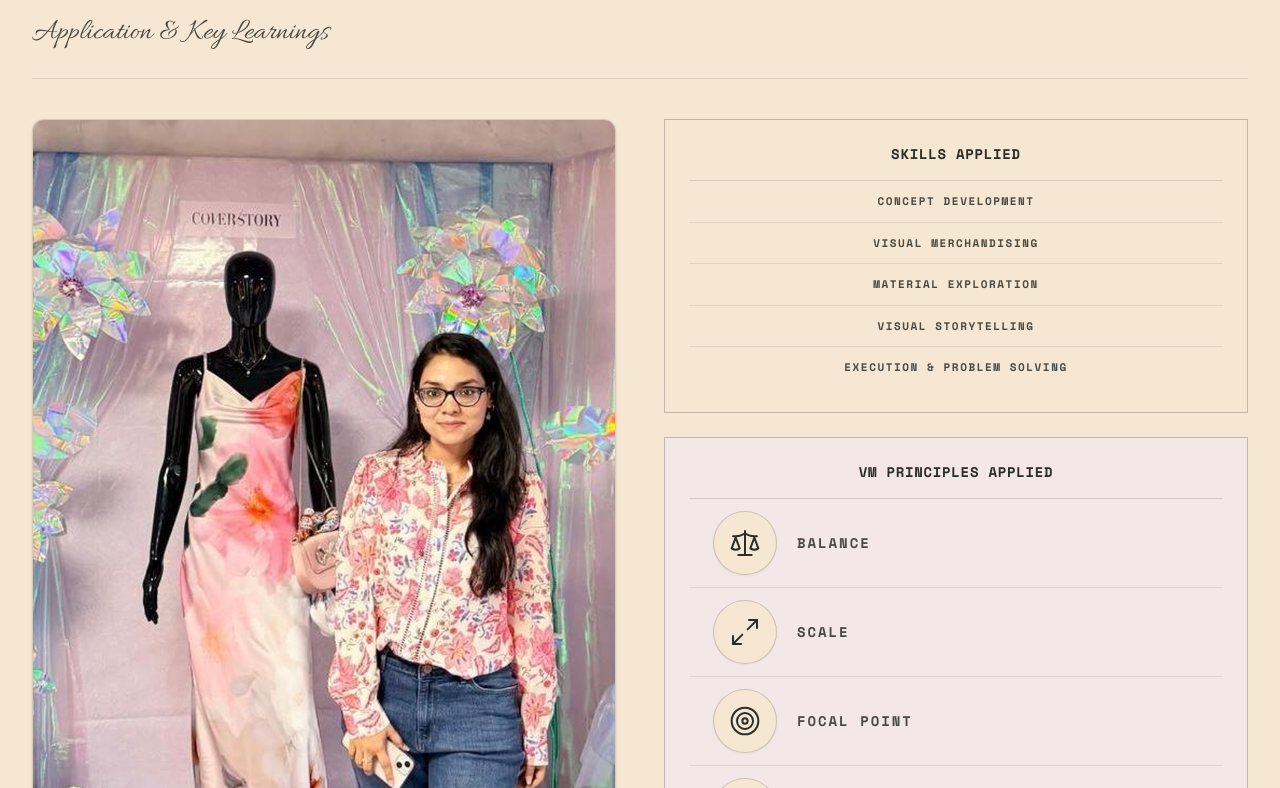
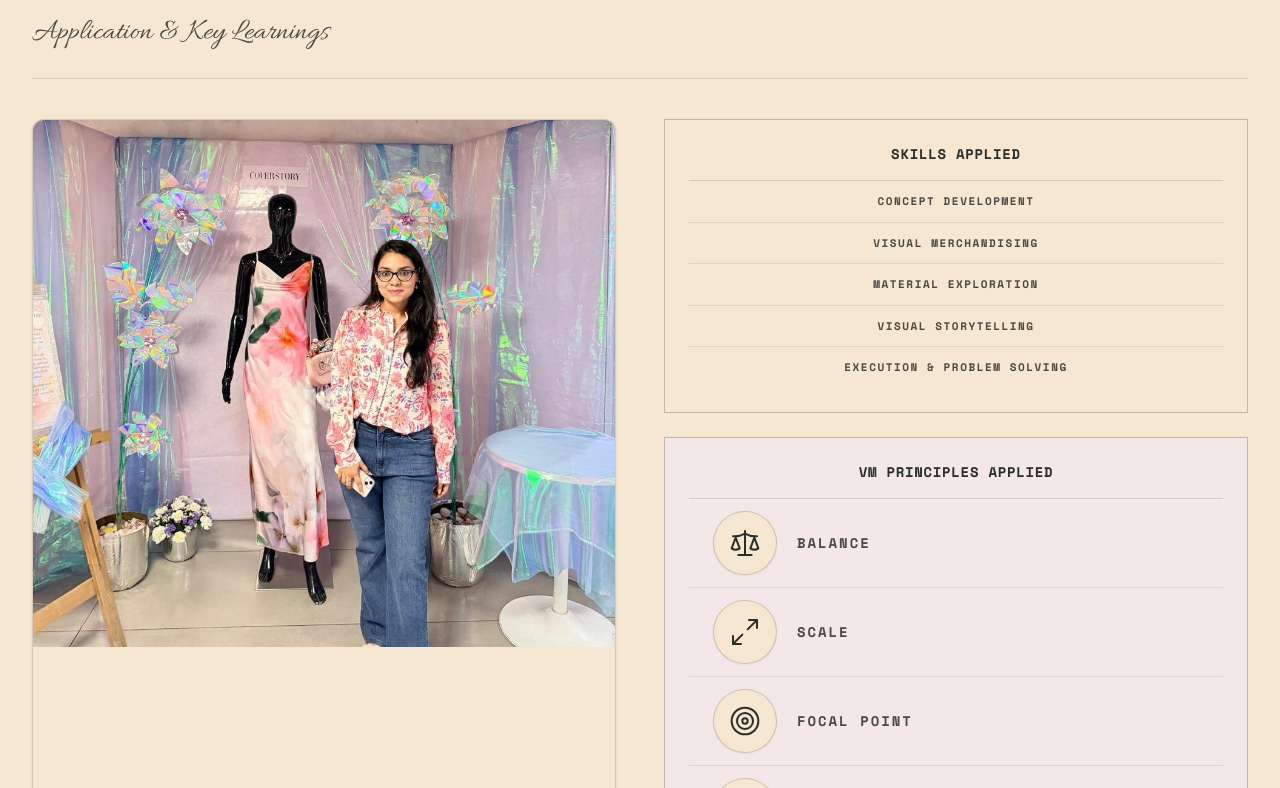
Before and after one commit to srishtij200/srishti, a React (Vite) app: page /projects/visual-merchandising in a window 1280 px wide. Shown: the part 5172-5960 px from the top of the page. Built offline with nearby package versions, Linux system fonts and the light colour scheme; no server answers.

Commit message:
Project 2 P5: restore page5 hero image at full original dimensions (960x868, uncropped); fit in container without cover-crop

```diff
--- a/src/pages/ProjectVisualMerchandisingPage.tsx
+++ b/src/pages/ProjectVisualMerchandisingPage.tsx
@@ -362,7 +362,7 @@ export const ProjectVisualMerchandisingPage: React.FC = () => {
                 <img
                   src={(vm.page5SkillsAndPrinciples.quoteBanner as { image?: string }).image ?? "/portfolio-assets/project-2/page5-final-installation.jpg"}
                   alt={`${vm.page5SkillsAndPrinciples.quoteBanner.accent} — ${vm.page5SkillsAndPrinciples.quoteBanner.caption}`}
-                  className="w-full h-full min-h-[320px] lg:min-h-[520px] object-cover"
+                  className="w-full h-auto"
                 />
               </div>
               <div className="flex flex-col gap-6">
```
Also changed, not shown: public/portfolio-assets/project-2/page5-image.jpeg.
